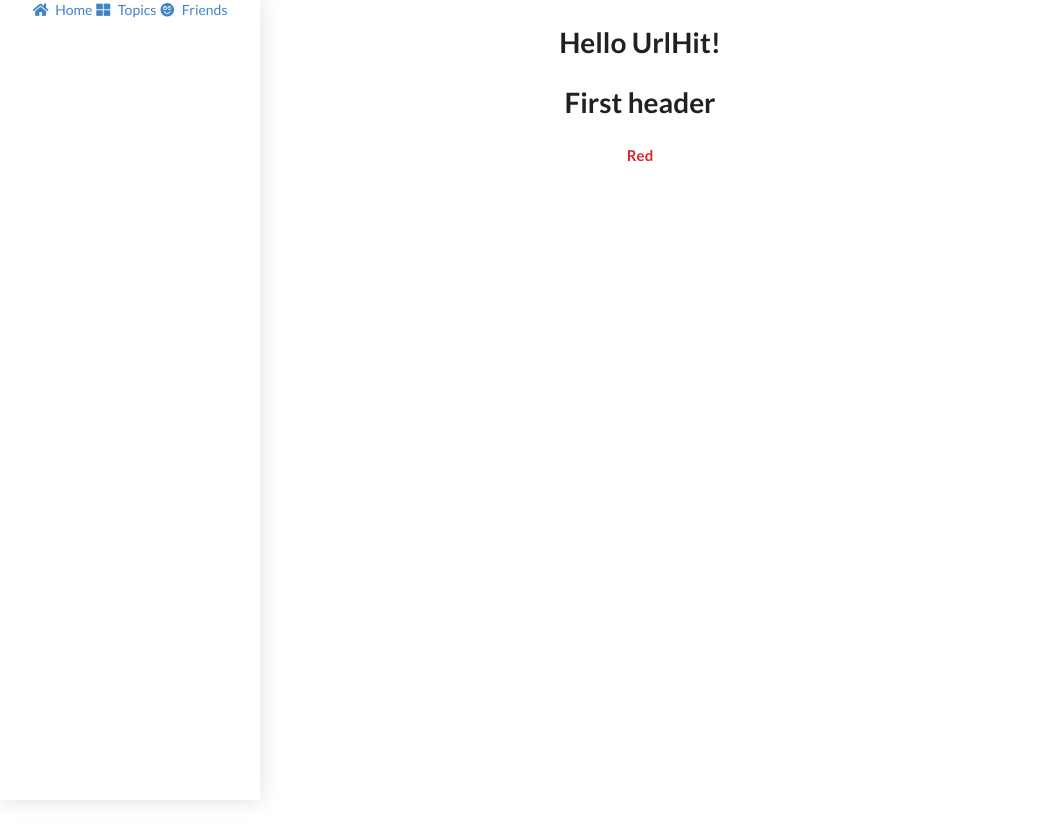
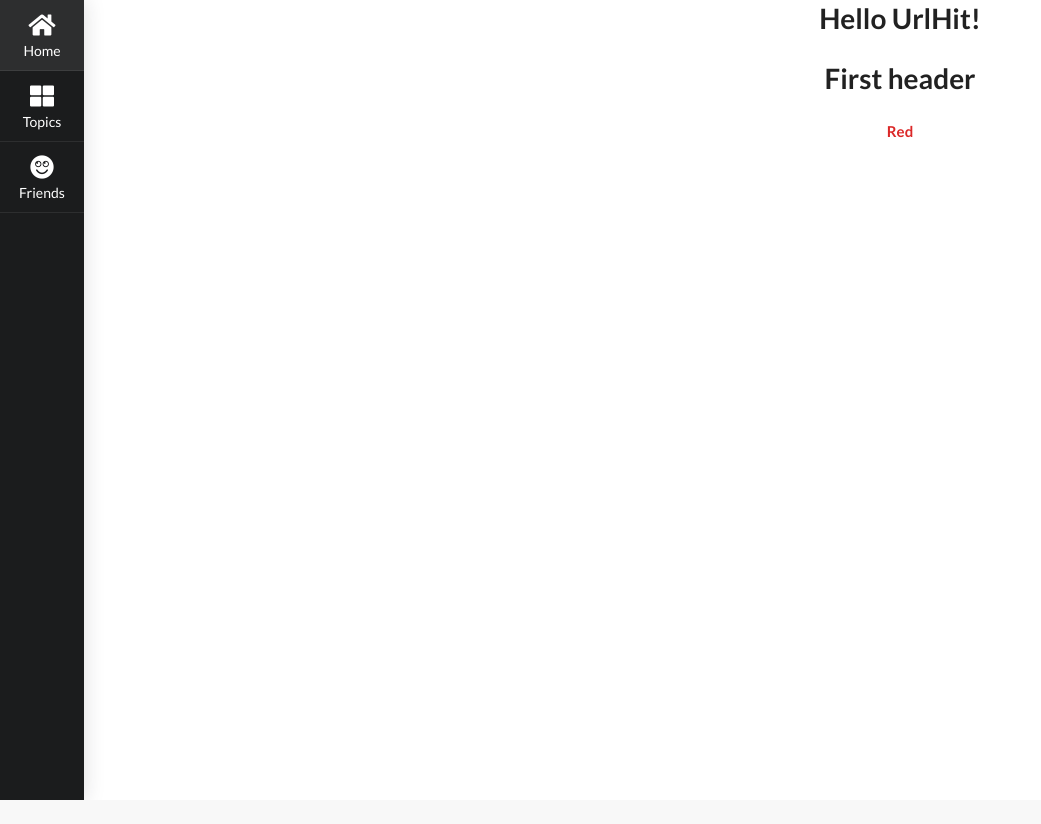
Before and after one commit to Mineru98/UrlHit, a Flask app: page / in a window 1280 px wide; the page is wider, and only the part inside the window is pictured. Shown: that part, without its empty margins (0-1041 px from the left). After the commit the page ends 800 px from the top of that part, so only its background shows below. Run offline with Flask 2, Linux system fonts and the light colour scheme; some libraries are stand-ins or nearby versions.

Commit message:
Update Code

```diff
--- a/templates/index.html
+++ b/templates/index.html
@@ -12,7 +12,7 @@
 </head>
 
 <body>
-    <div class="ui visible left sidebar">
+    <div class="ui visible left vertical inverted sidebar labeled icon menu">
         <a class="item">
             <i class="home icon"></i>
             Home
@@ -26,9 +26,12 @@
             Friends
         </a>
     </div>
-    <h1>Hello {{ name }}!</h1>
-    <h1 class="ui header">First header</h1>
-    <h4 class="ui red header">Red</h4>
+    <div class="pusher">
+        <h1>Hello {{ name }}!</h1>
+        <h1 class="ui header">First header</h1>
+        <h4 class="ui red header">Red</h4>
+    </div>
+
 </body>
 
 </html>
```
Also changed, not shown: urlhit.db.
